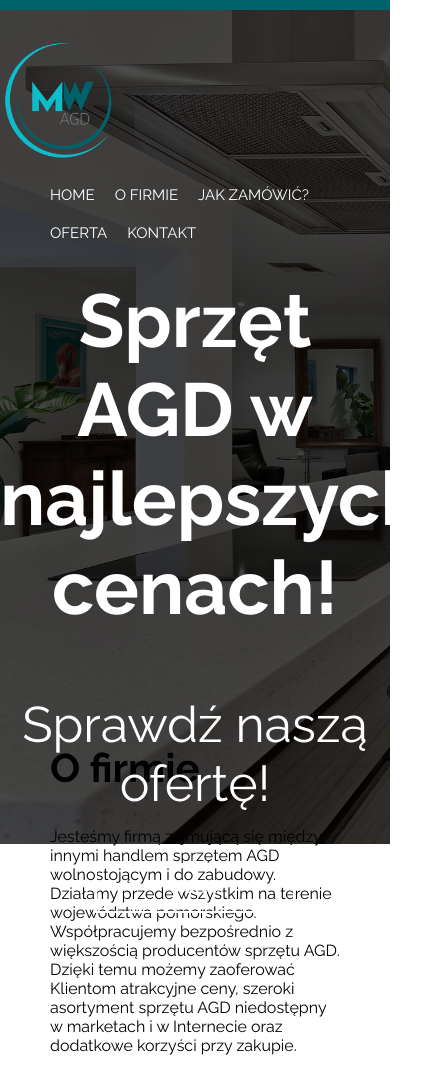
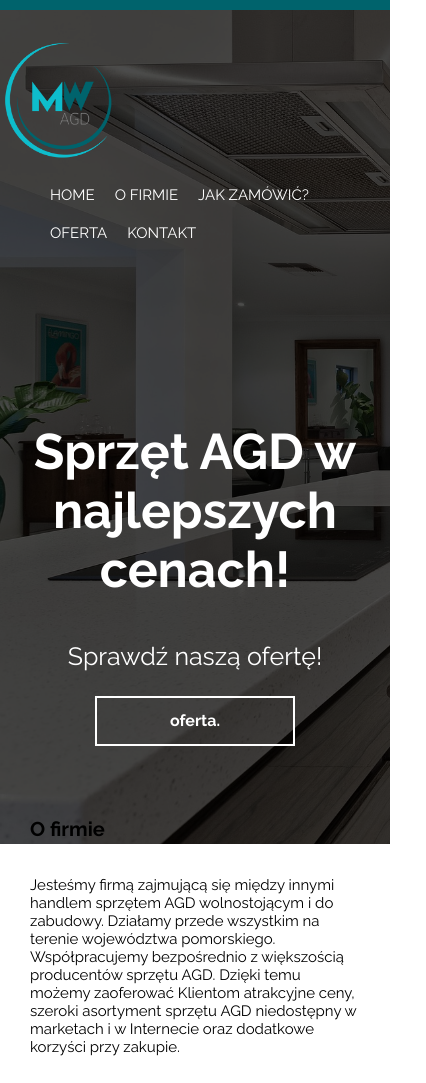
Before and after one commit to szymongrotha/MW-AGD, a plain HTML site: page index.html in a window 390 px wide. Shown: the top 1083 px of the page, 426 px wide, since content can reach past the window. Drawn offline with Linux system fonts and the light colour scheme.

Commit message:
Small RWD Fixes

```diff
--- a/css/style.css
+++ b/css/style.css
@@ -35,7 +35,7 @@ nav ul li a {
 
 .hero {
 	background: url(../img/hero.jpg);
-	height: 100%;
+	height: 100vh;
 	background-size: cover;
 	background-position-y: 75%;
 }
@@ -117,3 +117,47 @@ nav ul li a {
 	padding: 0;
 	font-weight: 300;
 }
+
+@media (max-width: 1400px) {
+	.slogan h1 {
+		font-size: 50PX;
+		font-weight: 700;
+	}
+
+	.slogan p {
+		font-size: 25px;
+		font-weight: 400;
+	}
+
+	.about h2 {
+		font-size: 25px;
+	}
+
+	.about p {
+		font-size: 15px;
+	}
+
+	.about-flex {
+		padding: 10px 30px;
+	}
+}
+
+@media (max-width: 1200px) {
+	.about h2 {
+		font-size: 18px;
+	}
+
+	.about p {
+		font-size: 13.5px;
+	}
+}
+
+@media (max-width: 900px) {
+	.about h2 {
+		font-size: 20px;
+	}
+
+	.about p {
+		font-size: 15px;
+	}
+}
```
